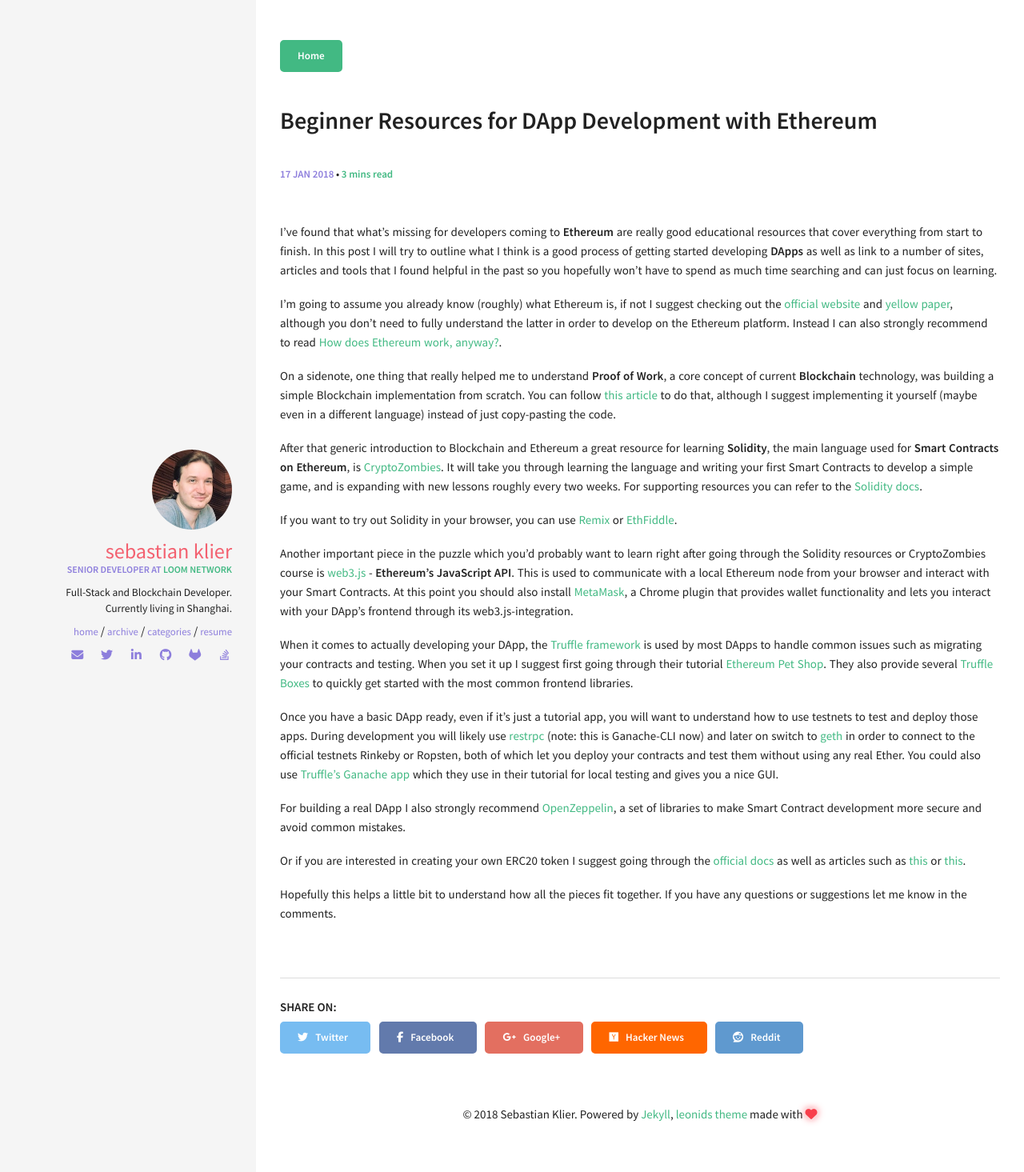
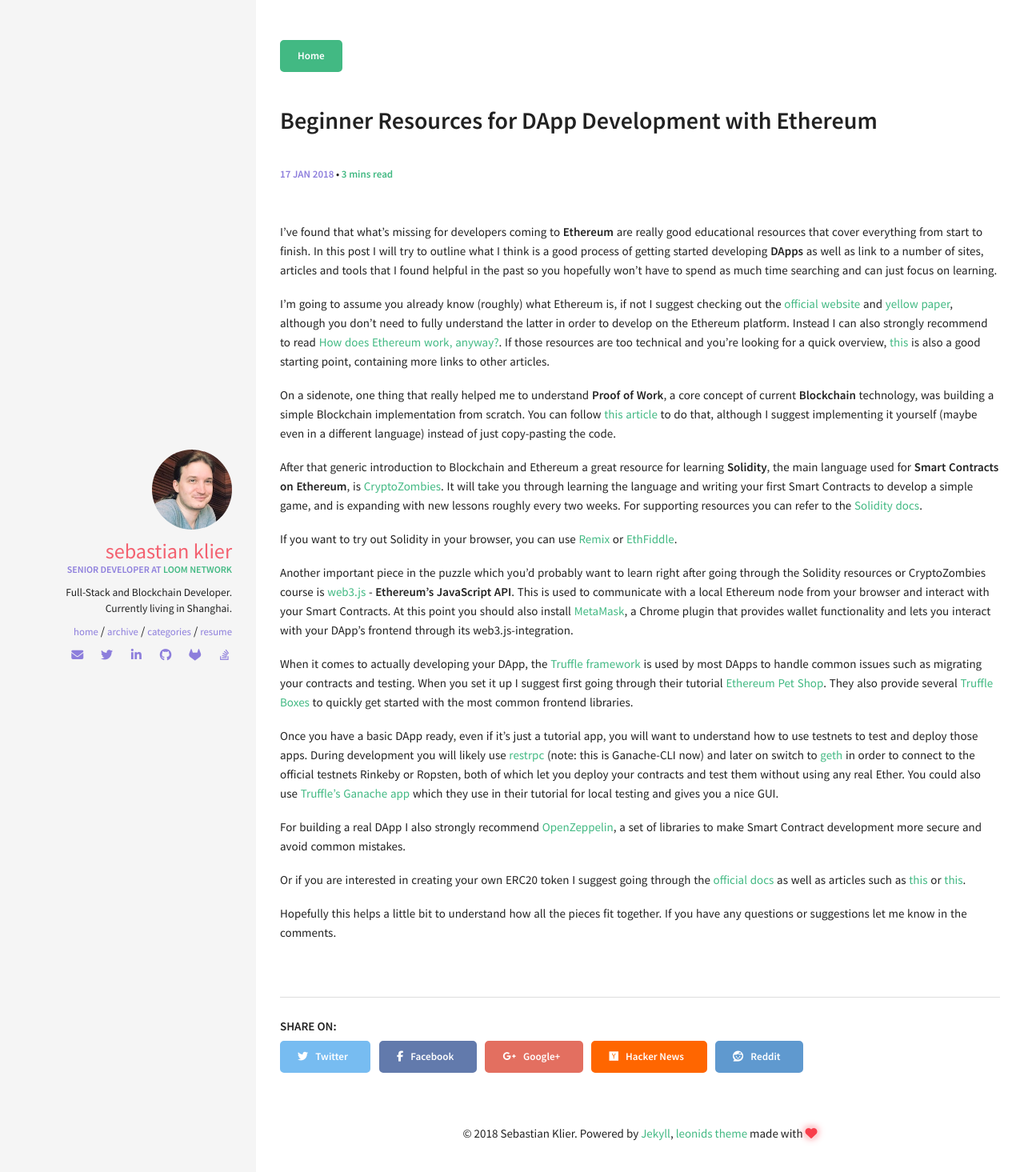
Before and after one commit to sekl/sebastianklier.com, a Jekyll site: the page built from _posts/2018-01-18-beginner-resources-to-dapp-development-with-ethereum.md, in a window 1280 px wide. Shown: the top 1465 px of the page at 80% size. Built offline with Jekyll 4.4.1, drawn with Linux system fonts in a browser that asks for light colours; nearby versions of some CDN libraries; comment, search, counter and statistics services are not loaded.

Commit message:
add link to ethereum article

```diff
--- a/_posts/2018-01-18-beginner-resources-to-dapp-development-with-ethereum.md
+++ b/_posts/2018-01-18-beginner-resources-to-dapp-development-with-ethereum.md
@@ -10,7 +10,7 @@
 
 <!--more-->
 
-I'm going to assume you already know (roughly) what Ethereum is, if not I suggest checking out the [official website](https://www.ethereum.org) and [yellow paper](http://yellowpaper.io), although you don't need to fully understand the latter in order to develop on the Ethereum platform. Instead I can also strongly recommend to read [How does Ethereum work, anyway?](https://medium.com/@preethikasireddy/how-does-ethereum-work-anyway-22d1df506369).
+I'm going to assume you already know (roughly) what Ethereum is, if not I suggest checking out the [official website](https://www.ethereum.org) and [yellow paper](http://yellowpaper.io), although you don't need to fully understand the latter in order to develop on the Ethereum platform. Instead I can also strongly recommend to read [How does Ethereum work, anyway?](https://medium.com/@preethikasireddy/how-does-ethereum-work-anyway-22d1df506369). If those resources are too technical and you're looking for a quick overview, [this](https://kingpassive.com/what-is-ethereum/) is also a good starting point, containing more links to other articles.
 
 On a sidenote, one thing that really helped me to understand **Proof of Work**, a core concept of current **Blockchain** technology, was building a simple Blockchain implementation from scratch. You can follow [this article](https://hackernoon.com/learn-blockchains-by-building-one-117428612f46) to do that, although I suggest implementing it yourself (maybe even in a different language) instead of just copy-pasting the code.
 
```
